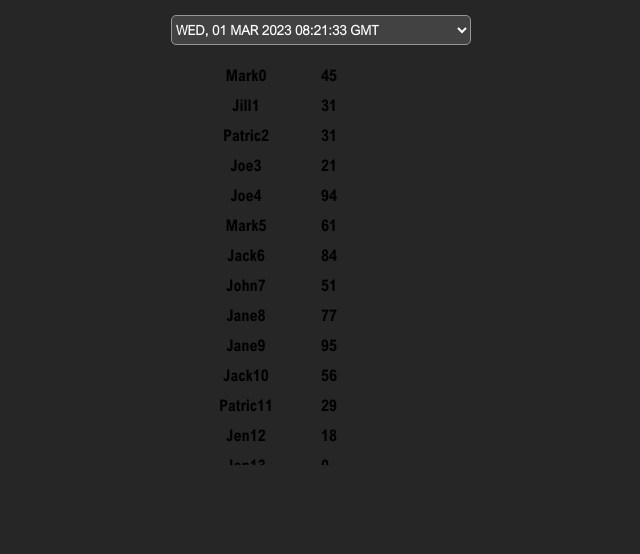
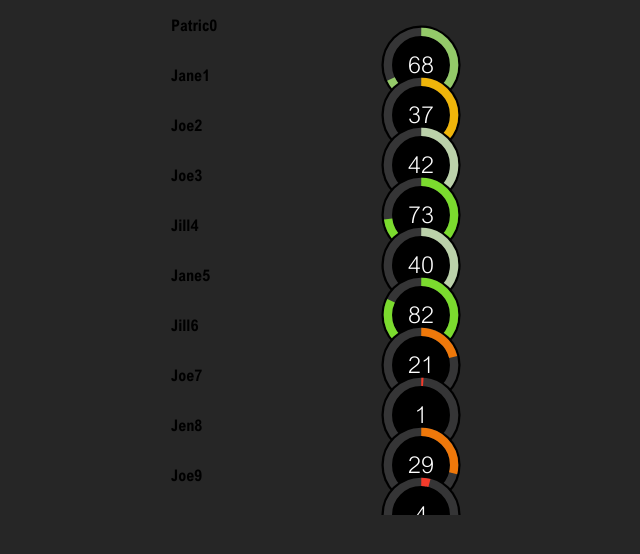
Before and after one commit to dynaput247/userscore, a React (Vite) app: page / in a window 1280 px wide. Shown: the top 554 px of the page, without its empty margins (319-959 px from the left). Built offline with nearby package versions, Linux system fonts and the light colour scheme.

Commit message:
Add working grid

```diff
--- a/src/ScoreTable.tsx
+++ b/src/ScoreTable.tsx
@@ -1,12 +1,12 @@
 import { useState, useEffect, useMemo, useRef } from 'react'
 import styled from 'styled-components'
-import { VariableSizeGrid as Grid, VariableSizeGridProps } from 'react-window';
+import { VariableSizeGrid as Grid } from 'react-window';
 import CircleProgressBar from './CircleProgressBar'
 
 export default function ScoreTable() {
-    const [scores, setScores] = useState<ScoreData>({})
-    const [day, setDay] = useState(0)
-    const ref = useRef(null);
+    // const [scores, setScores] = useState<ScoreData>({})
+    const day = '1677658893169';
+
 
     const getDaysFromUserScores = () => {
         const days = Object.values(scores)[0]
@@ -23,7 +23,7 @@ export default function ScoreTable() {
         const exampleNames = ['Jack', 'Jill', 'John', 'Jane', 'Joe', 'Jen', 'Patric', 'Mark']
         // generate 1000000 random names using the example names
         const uniqueNames = [];
-        for (let i = 0; i < 200; i++) {
+        for (let i = 0; i < 20000; i++) {
             uniqueNames.push(`${exampleNames[Math.floor(Math.random() * exampleNames.length)]}${i}`)
         }
         // generate object with random scores
@@ -56,77 +56,90 @@ export default function ScoreTable() {
 
     }
 
-    useEffect(() => {
-        // generate random data
-        const randomData = generateRandomData()
-        setScores(randomData)
-    }, [])
+    const scores = generateRandomData();
+
+    // useEffect(() => {
+    //     // generate random data
+    //     const randomData = generateRandomData()
+    //     setScores(randomData)
+    // }, [])
+
+    const Cell = ({ columnIndex, rowIndex, style }: any) => {
+        const name = Object.keys(scores)[rowIndex];
+        // console.log('scores ', scores)
+        // console.log('name ', name)
+        const score = scores?.[name]?.[day]?.sc;
+        return (
+            <div style={style}>
+                {columnIndex === 0 ? name : (
+                    <CircleProgressBar
+                        strokeColor={getLevelColor(score)}
+                        percentage={score}
+                        innerText={getLevelName(score)}
+                        key={name}
+                    />
+                )}
+            </div>
+        );
+    };
+
 
     return (
         <>
-            <Select onChange={(e) => setDay(parseInt(e.target.value))}>
+            {/* <Select onChange={(e) => setDay(parseInt(e.target.value))}>
                 {getDaysFromUserScores()?.map((day, index) => (
                     <option key={index} value={index}>
                         {convertTimestampToDay(day)}
                     </option>
                 ))}
-            </Select>
-                        <GridWrapper
-                        columnCount={2}
-                        columnWidth={index => (index === 0 ? 150 : 200)}
-                        height={400}
-                        rowCount={Object.keys(scores).length}
-                        rowHeight={index => 30}
-                        width={300}
-                        className="Grid"
-                    >
-                        {({ columnIndex, rowIndex, style }) => {
-                            const name = Object.keys(scores)[rowIndex]
-                            const day = Object.keys(scores[name])[columnIndex]
-                            const score = scores[name][day]
-                            return (
-                                <div style={style}>
-                                    {columnIndex === 0 ? (
-                                        <div className="GridItemOdd">{name}</div>
-                                    ) : (
-                                        // <div className="GridItemEven">
-                                        //     <CircleProgressBar
-
-                                        //         score={score.sc}
-                                        //         color="var(--row-text)"
-                                        //         size={20}
-                                        //         strokeWidth={3}
-                                        //     />
-                                        // </div>
-                                        <div>{score.sc}</div>
-                                    )}
-                                </div>
-                            )
-                        }}
-                    </GridWrapper>
+            </Select> */}
+            <Grid
+                className="Grid"
+                columnCount={1000}
+                columnWidth={(index) => index === 0 ? 200 : 100}
+                height={500}
+                rowCount={Object.keys(scores).length}
+                rowHeight={index => 50}
+                width={300}
+            >
+                {Cell}
+            </Grid>
         </>
     )
 }
 
-const GridWrapper = styled(Grid)`
+// display sticky select on the top
 
-.Grid {
-  border: 1px solid #d9dddd;
+
+const Select = styled.select`
+    width: 300px;
+    height: 30px;
+    margin-bottom: 20px;
+    border: 1px solid var(--secondary);
+    border-radius: 5px;
+    background-color: var(--background);
+    color: var(--row-text);
+    text-transform: uppercase;
+    font-weight: 600;
+    font-family: 'Arial Nova Light', sans-serif;
+    position: sticky;
+    top: 0;
+    z-index: 1;
+`
+
+interface Score {
+    ac?: boolean
+    cs?: number
+    es?: number
+    ps?: number
+    sc: number
 }
 
-.GridItemEven,
-.GridItemOdd {
-  display: flex;
-  align-items: center;
-  justify-content: center;
+interface ScoreData {
+    [name: string]: {
+        [timestamp: string]: Score
+    }
 }
-
-.GridItemEven {
-  background-color: #f8f8f0;
-}
-`
-
-
 
 const Table = styled.table`
     width: 300px;
@@ -175,39 +188,6 @@ const Table = styled.table`
   } */
 `
 
-// display sticky select on the top
-
-
-const Select = styled.select`
-    width: 300px;
-    height: 30px;
-    margin-bottom: 20px;
-    border: 1px solid var(--secondary);
-    border-radius: 5px;
-    background-color: var(--background);
-    color: var(--row-text);
-    text-transform: uppercase;
-    font-weight: 600;
-    font-family: 'Arial Nova Light', sans-serif;
-    position: sticky;
-    top: 0;
-    z-index: 1;
-`
-
-interface Score {
-    ac?: boolean
-    cs?: number
-    es?: number
-    ps?: number
-    sc: number
-}
-
-interface ScoreData {
-    [name: string]: {
-        [timestamp: string]: Score
-    }
-}
-
 const getLevel = (score: number) => {
     if (score >= 84) {
         return 'Peak';
```
